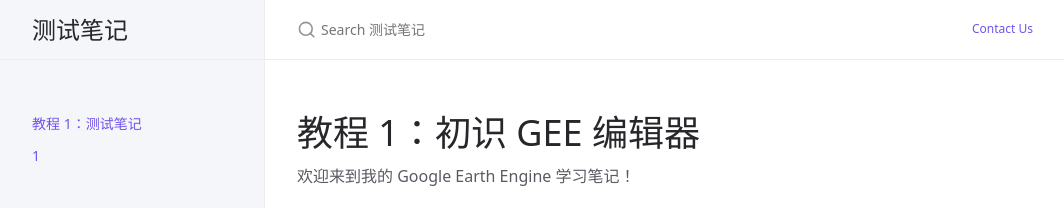
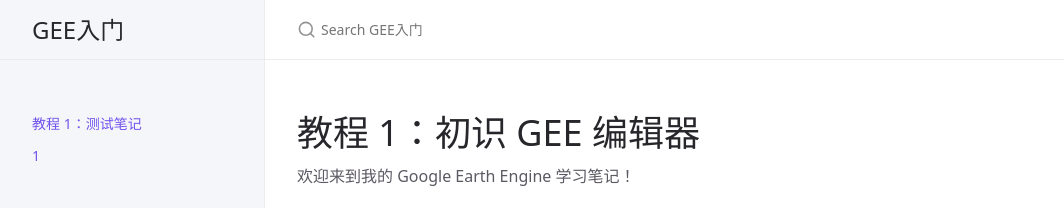
Before and after one commit to ptsch1979/gee, a Jekyll site: the page built from tutorial-1.md, in a window 1280 px wide and 900 px high. Shown: the top 208 px of the window, without its empty margins (107-1171 px from the left). Built offline with Jekyll 4.4.1, drawn with Linux system fonts in a browser that asks for light colours; cached includes are drawn as plain includes.

Commit message:
Update _config.yml

```diff
--- a/_config.yml
+++ b/_config.yml
@@ -1,12 +1,4 @@
-title: 测试笔记
-
-description: 如何做一个线上笔记的保姆级教程
-
+title: GEE入门
+description: 从零开始
 theme: just-the-docs
-
 url: https://ptsch1979.github.io/test_note
-
-aux_links:
-  Contact Us: https://github.com/ptsch1979
-
-footer_content: "© 2026 川的 GEE 学习笔记"
```
